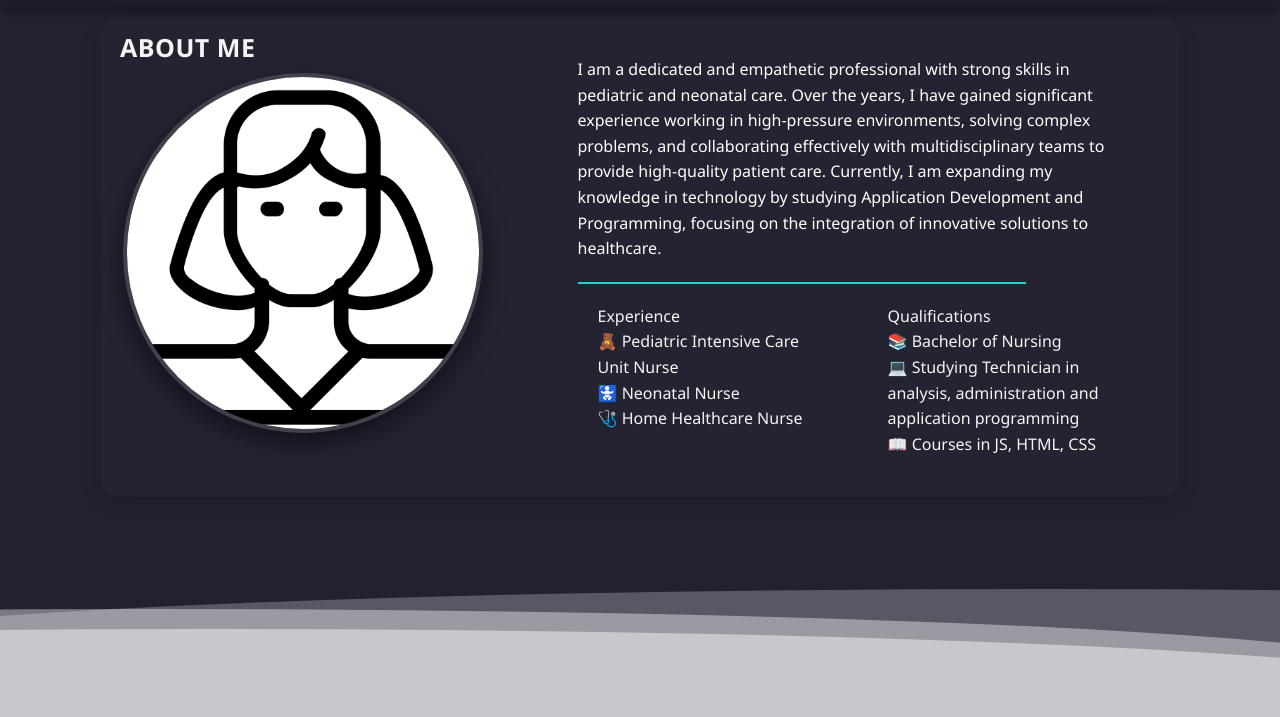
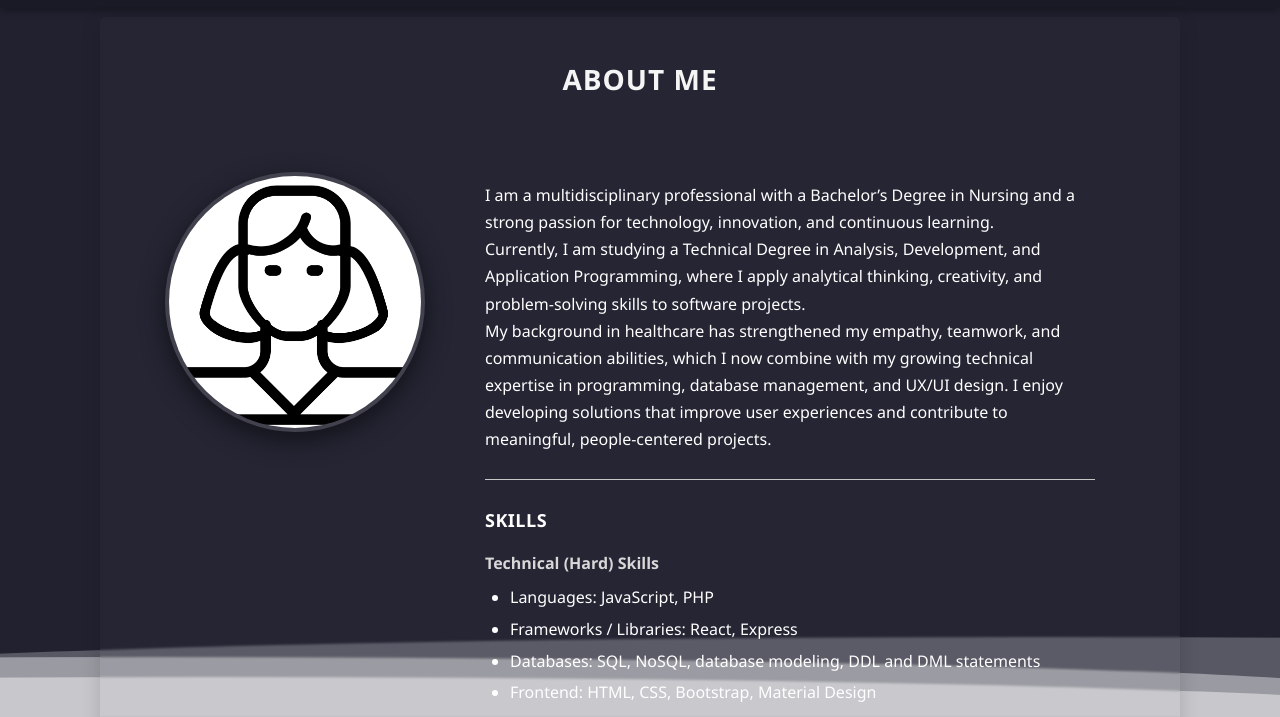
Before and after one commit to LauraAlvarezZunino/portfolio, a plain HTML site: page index.html in a window 1280 px wide. Both pictures are taken after a click on the button "About me". Shown: the part 83-800 px from the top of the page. Drawn offline with Linux system fonts and the light colour scheme.

Commit message:
se corrige pantalla sobremi

```diff
--- a/css/styles.css
+++ b/css/styles.css
@@ -19,7 +19,7 @@
   top: 0;
   width: 100%;
   box-shadow: 0 4px 8px rgba(0, 0, 0, 0.3);
-  background-color: rgba(0, 0, 0, 0.1);
+  background-color: rgba(25, 25, 37, 0.8);
   padding: 10px 20px;
   display: flex;
   justify-content: space-between;
@@ -139,95 +139,148 @@ height: 70px;
   transform: scale(1.2);
 }
 
-/*-----------------------------------------------------------------------*/
+/* ----------------------------------------------------------------------- */
 /* SOBRE MÍ */
 .sobreMi {
   display: flex;
   flex-direction: row;
-  align-items: center;
-  justify-content: space-around;
-  gap: 50px;
+  align-items: flex-start;
+  justify-content: center;
+  flex-wrap: wrap;
+  gap: 40px;
   width: 100%;
-  padding: 20px 20px;
-  flex-wrap: wrap;
-  border-radius: 20px;
+  padding: 40px 20px;
+  border-radius: 5px;
   transition: transform 0.3s ease;
   backdrop-filter: blur(1px);
   box-shadow: 0 6px 20px rgba(0, 0, 0, 0.15);
-  background-color: rgba(255, 255, 255, 0.01);
-
+  background-color: rgba(255, 255, 255, 0.02);
 }
 
-
-.imgInicio, .imgSobreMi {
+.imgSobreMi {
   flex-shrink: 0;
-  width: 360px;
-  height: 360px;
+  width: 260px;
+  height: 260px;
   border-radius: 50%;
   object-fit: cover;
   border: 4px solid #ffffff22;
-  box-shadow: 0 10px 25px rgba(0, 0, 0, 0.5);
+  box-shadow: 0 8px 25px rgba(0, 0, 0, 0.5);
   transition: transform 0.4s ease, box-shadow 0.4s ease;
- margin-right:20px;
 }
 
-.imgInicio:hover {
-  transform: scale(1.07);
-  box-shadow: 0 12px 30px rgba(0, 0, 0, 0.6);
+.imgSobreMi:hover {
+  transform: scale(1.05);
+  box-shadow: 0 10px 30px rgba(0, 0, 0, 0.6);
+}
+
+.tituloSobreMiHeader {
+  width: 100%;
+  text-align: center;
+  font-size: 28px;
+  color: whitesmoke;
+  text-transform: uppercase;
+  letter-spacing: 1px;
+  margin-bottom: 30px;
+  font-weight: bold;
 }
 
 .contenidoSobreMi {
   flex: 1;
   min-width: 300px;
-  max-width: 600px;
-  padding: 20px;
+  max-width: 650px;
+  padding: 10px 20px;
   color: #ffffff;
   font-size: 16px;
-  line-height: 1.6;/*Significa que la altura de cada línea será 1.6 veces el tamaño de fuente actual.*/
+  line-height: 1.7;
   text-align: left;
 }
-.tituloSobreMiHeader {
-  position: absolute;
-  top: 10px;
-  left: 0;
-  font-size: 25px;
-  color: whitesmoke;
-  text-transform: uppercase;
-  letter-spacing: 0.5px;
-  padding: 0 20px;
-  margin-bottom: 30px;
-  font-weight: bold;
+
+.parrafoSobreMi {
+  margin-bottom: 20px;
 }
-
-
-
-
-
 
 .lineaHorizontal {
   border: none;
-  border-top: 2px solid #1CD6CE;
-  margin: 20px 0;
-  width: 80%;
-  align-items: center;
-
+  border-top: 1.5px solid #c5c7c7;
+  margin: 25px 0;
+  width: 100%;
 }
 
+/* ----------------------------------------------------------------------- */
+/* SECCIÓN DE HABILIDADES */
+.habilidadesSobreMi {
+  margin-top: 10px;
+  margin-bottom: 20px;
+}
 
+.habilidadesSobreMi h3 {
+  color: #ffffff;
+  text-transform: uppercase;
+  font-size: 18px;
+  margin-bottom: 10px;
+  letter-spacing: 0.5px;
+}
+
+.habilidadesSobreMi h4 {
+  color: #d8d8d8;
+  font-size: 16px;
+  margin-top: 15px;
+  margin-bottom: 8px;
+}
+
+.habilidadesSobreMi ul {
+  list-style-type: disc;
+  margin-left: 25px;
+  margin-bottom: 10px;
+}
+
+.habilidadesSobreMi ul li {
+  color: #ffffff;
+  margin-bottom: 6px;
+  line-height: 1.6;
+}
+
+/* ----------------------------------------------------------------------- */
+/* COLUMNAS DE EXPERIENCIA Y EDUCACIÓN */
 .columnas {
   display: flex;
-  justify-content: space-between;
-  gap: 20px;
+  flex-direction: column;
+  gap: 25px;
+}
+
+@media (min-width: 768px) {
+  .columnas {
+    flex-direction: row;
+    justify-content: space-between;
+  }
+}
+
+.columnas div {
+  flex: 1;
+  padding: 0 10px;
+}
+
+.columnas h3 {
+  color: #ffffff;
+  margin-bottom: 10px;
+  font-size: 17px;
+  text-transform: uppercase;
+  letter-spacing: 0.5px;
 }
 
 .columnas ul {
-  flex: 1;
-  list-style: none;
-  padding: 0 20px;
-  position: relative;
-  color:whitesmoke;
+  list-style-type: disc;
+  margin-left: 25px;
+  color: whitesmoke;
+  font-size: 15px;
+  line-height: 1.6;
 }
 
+.columnas ul li {
+  margin-bottom: 8px;
+}
+
+/* ----------------------------------------------------------------------- */
 
 /*------------------------------ PROYECTOS------------------------- */
 .divproyectos {
@@ -356,6 +409,23 @@ textarea.floating-input {
   border-color: #1CD6CE;
 }
 /*------------------------------------------------------*/
+.imgInicio {
+  width: 300px;
+  height: 300px;
+  border-radius: 50%;
+  object-fit: cover;
+  border: 4px solid #ffffff22;
+  box-shadow: 0 8px 20px rgba(0, 0, 0, 0.5);
+  transition: transform 0.4s ease, box-shadow 0.4s ease;
+}
+
+.imgInicio:hover {
+  transform: scale(1.05);
+  box-shadow: 0 10px 25px rgba(0, 0, 0, 0.6);
+}
+
+
+
 body {
   font-family: "Segoe UI", Tahoma, Geneva, Verdana, sans-serif;
   background: #212130;
@@ -370,7 +440,7 @@ body {
     border-radius: 1000% 1000% 0 0;
     position: fixed;
     width: 200%;
-    height: 8em;
+    height: 5em;
     animation: wave 10s -3s linear infinite;
     transform: translate3d(0, 0, 0);
     opacity: 0.5;
--- a/js/script.js
+++ b/js/script.js
@@ -88,67 +88,156 @@ function crearInicio() {
 }
 
 
-
 function crearSobreMi() {
   const main = mainContent();
 
   const sobreMi = document.createElement("section");
   sobreMi.classList.add("sobreMi");
 
-  const titulo = crearTexto("About me","tituloSobreMiHeader");
-
+  const titulo = crearTexto("About Me", "tituloSobreMiHeader");
   sobreMi.appendChild(titulo);
 
-
+  // --- Imagen ---
   const contenedorImg = document.createElement("div");
   contenedorImg.classList.add("sectionSobremiDos");
 
   const img = document.createElement("img");
   img.classList.add("imgSobreMi");
-  img.src = './img/sobremi.jpg';
-
+  img.src = "./img/sobremi.jpg";
+  img.alt = "Profile picture - Laura Álvarez Zunino";
   contenedorImg.appendChild(img);
 
-
+  // --- Contenido principal ---
   const contenedorContenido = document.createElement("div");
   contenedorContenido.classList.add("contenidoSobreMi");
 
-  const texto = crearTexto(
-    "I am a dedicated and empathetic professional with strong skills in pediatric and neonatal care. Over the years, I have gained significant experience working in high-pressure environments, solving complex problems, and collaborating effectively with multidisciplinary teams to provide high-quality patient care. Currently, I am expanding my knowledge in technology by studying Application Development and Programming, focusing on the integration of innovative solutions to healthcare.",
-    "parrafoSobreMi"
-  );
-  contenedorContenido.appendChild(texto);
+  const parrafo1 = document.createElement("p");
+  parrafo1.textContent =
+    "I am a multidisciplinary professional with a Bachelor’s Degree in Nursing and a strong passion for technology, innovation, and continuous learning.";
 
+  const parrafo2 = document.createElement("p");
+  parrafo2.textContent =
+    "Currently, I am studying a Technical Degree in Analysis, Development, and Application Programming, where I apply analytical thinking, creativity, and problem-solving skills to software projects.";
+
+  const parrafo3 = document.createElement("p");
+  parrafo3.textContent =
+    "My background in healthcare has strengthened my empathy, teamwork, and communication abilities, which I now combine with my growing technical expertise in programming, database management, and UX/UI design. I enjoy developing solutions that improve user experiences and contribute to meaningful, people-centered projects.";
+
+  contenedorContenido.append(parrafo1, parrafo2, parrafo3);
+
+  // --- Línea divisoria ---
   const linea = document.createElement("hr");
   linea.classList.add("lineaHorizontal");
   contenedorContenido.appendChild(linea);
 
+  // --- HABILIDADES (Hard & Soft Skills) ---
+  const habilidadesContainer = document.createElement("div");
+  habilidadesContainer.classList.add("habilidadesSobreMi");
+
+  const tituloHabilidades = document.createElement("h3");
+  tituloHabilidades.textContent = "Skills";
+
+  const hardSkillsTitle = document.createElement("h4");
+  hardSkillsTitle.textContent = "Technical (Hard) Skills";
+
+  const listaHard = document.createElement("ul");
+  const hardItems = [
+    "Languages: JavaScript, PHP",
+    "Frameworks / Libraries: React, Express",
+    "Databases: SQL, NoSQL, database modeling, DDL and DML statements",
+    "Frontend: HTML, CSS, Bootstrap, Material Design",
+    "UX/UI Design: Figma, WordPress, usability principles",
+    "Tools: Git, GitHub, VS Code, DBeaver, Postman, JSON, XML, RESTful API design, Cisco Packet Tracer, Vim, Canva, terminal basics",
+    "Methodologies: Scrum, Agile teamwork, Waterfall model",
+    "Concepts: Structured programming, OOP, fundamentals of TDD"
+  ];
+
+  hardItems.forEach(skill => {
+    const li = document.createElement("li");
+    li.textContent = skill;
+    listaHard.appendChild(li);
+  });
+
+  const softSkillsTitle = document.createElement("h4");
+  softSkillsTitle.textContent = "Soft Skills";
+
+  const listaSoft = document.createElement("ul");
+  const softItems = [
+    "Communication and empathy",
+    "Adaptability and critical thinking",
+    "Teamwork and collaboration",
+    "Problem-solving and creativity",
+    "Attention to detail and organization"
+  ];
+
+  softItems.forEach(skill => {
+    const li = document.createElement("li");
+    li.textContent = skill;
+    listaSoft.appendChild(li);
+  });
+
+  habilidadesContainer.append(
+    tituloHabilidades,
+    hardSkillsTitle,
+    listaHard,
+    softSkillsTitle,
+    listaSoft
+  );
+
+  contenedorContenido.appendChild(habilidadesContainer);
+
+  // --- Línea divisoria antes de Experiencia/Educación ---
+  const linea2 = document.createElement("hr");
+  linea2.classList.add("lineaHorizontal");
+  contenedorContenido.appendChild(linea2);
+
+  // --- Columnas: Experiencia y Estudios ---
   const columnas = document.createElement("div");
   columnas.classList.add("columnas");
 
-  const experiencia = document.createElement("ul");
-  experiencia.innerText = `Experience
-  🧸 Pediatric Intensive Care Unit Nurse
-    🚼 Neonatal Nurse
-    🩺 Home Healthcare Nurse
-  `;
+  // EXPERIENCIA
+  const experiencia = document.createElement("div");
+  const tituloExp = document.createElement("h3");
+  tituloExp.textContent = "Experience";
+  const listaExp = document.createElement("ul");
 
-  const estudios = document.createElement("ul");
-  estudios.innerText = `Qualifications
-    📚 Bachelor of Nursing
-    💻 Studying Technician in analysis, administration and application programming
-    📖 Courses in JS, HTML, CSS
-  `;
+  const itemExp1 = document.createElement("li");
+  itemExp1.textContent =
+    "Nursing Professional — Tandil Health System (2017–Present): Experience in patient care, multidisciplinary teamwork, and clinical process management.";
+  const itemExp2 = document.createElement("li");
+  itemExp2.textContent =
+    "Academic & Personal Projects — Web Development: Development of web applications, REST APIs, and database integration using JavaScript, Node.js, PHP, and MySQL.";
 
-  columnas.appendChild(experiencia);
-  columnas.appendChild(estudios);
+  listaExp.append(itemExp1, itemExp2);
+  experiencia.append(tituloExp, listaExp);
+
+  // ESTUDIOS
+  const estudios = document.createElement("div");
+  const tituloEdu = document.createElement("h3");
+  tituloEdu.textContent = "Qualifications";
+  const listaEdu = document.createElement("ul");
+
+  const itemEdu1 = document.createElement("li");
+  itemEdu1.textContent =
+    "Bachelor’s Degree in Nursing — National University of the Center of Buenos Aires Province (UNICEN).";
+  const itemEdu2 = document.createElement("li");
+  itemEdu2.textContent =
+    "Technical Degree in Analysis, Development and Application Programming — ISFDyT No. 166, Tandil (Expected graduation: 2025).";
+  const itemEdu3 = document.createElement("li");
+  itemEdu3.textContent =
+    "Complementary Training: UX/UI Design (Codo a Codo, 2023), Free Software Installation Festival (FLISoL 2024).";
+
+  listaEdu.append(itemEdu1, itemEdu2, itemEdu3);
+  estudios.append(tituloEdu, listaEdu);
+
+  columnas.append(experiencia, estudios);
   contenedorContenido.appendChild(columnas);
 
-  sobreMi.appendChild(contenedorImg);
-  sobreMi.appendChild(contenedorContenido);
-
+  // --- Ensamble final ---
+  sobreMi.append(contenedorImg, contenedorContenido);
   main.appendChild(sobreMi);
 }
+
 
 
 function crearProyectos() {
```
